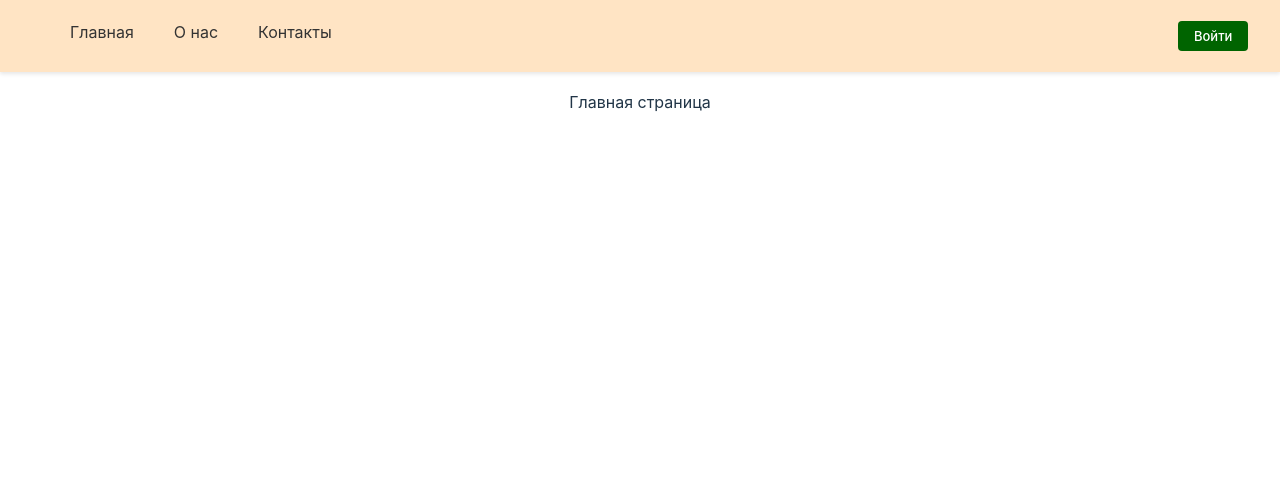
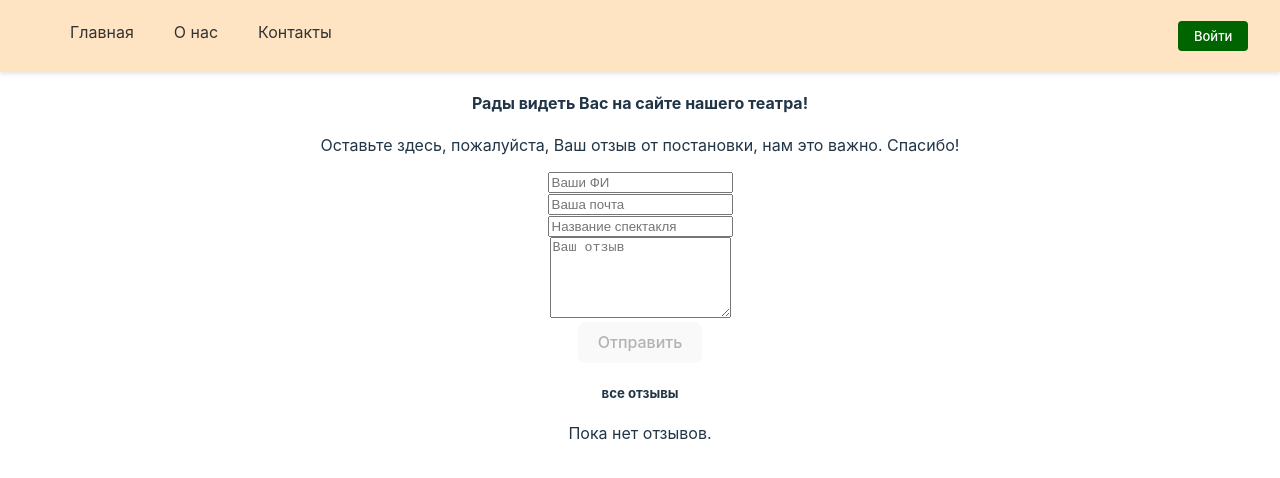
Before and after one commit to dariasadikova/Theater_react, a React (Vite) app: page / in a window 1280 px wide. Shown: the top 478 px of the page. Built offline with nearby package versions, Linux system fonts and the light colour scheme.

Commit message:
5lab: форма отзывов и реализация просмотра отправленных отзывов

```diff
--- a/package.json
+++ b/package.json
@@ -14,6 +14,7 @@
     "axios": "^1.6.2",
     "react": "^18.2.0",
     "react-dom": "^18.2.0",
+    "react-hook-form": "^7.49.3",
     "react-router-dom": "^6.21.1",
     "styled-components": "^6.1.1"
   },
--- a/src/components/Contact.tsx
+++ b/src/components/Contact.tsx
@@ -1,5 +1,6 @@
 import React from 'react';
 import '../App.css';
+
 
 
 const ContactPage: React.FC = () => {
--- a/src/components/Home.tsx
+++ b/src/components/Home.tsx
@@ -1,9 +1,92 @@
-import React from 'react';
-import '../App.css';
+import React, { useState } from 'react';
+import { useForm } from 'react-hook-form';
+import { Feedback, FeedbackForm } from '../interfaces';
 
+const FeedbackPage: React.FC = () => {
+  const [feedbackList, setFeedbackList] = useState<Feedback[]>([]);
 
-const HomePage: React.FC = () => {
-    return <div>Главная страница</div>;
-  };
+  const {
+    register, // метод для регистрации вашего инпута, для дальнейшей работы с ним
+    handleSubmit, // метод для получения данных формы, если валидация прошла успешна
+    formState: { errors, isValid }, // errors - список ошибок валидации для всех полей формы
+    reset // метод для очистки полей формы
+  } = useForm<FeedbackForm>({
+    mode: "onBlur", // параметр onBlur - отвечает за запуск валидации при не активном состоянии поля
+  });
 
-  export default HomePage;
+  const submitFeedback = (data: FeedbackForm) => {
+    const newFeedback: Feedback = {
+      name: data.name,
+      performance: data.performance,
+      feedback: data.feedback
+    };
+
+    // Обновление списка отзывов с добавлением нового отзыва
+    setFeedbackList(currentFeedbackList => [...currentFeedbackList, newFeedback]);
+
+      // Очистка формы после отправки
+      reset();
+    };
+  return (
+    <div>
+      <h4>Рады видеть Вас на сайте нашего театра!</h4>
+      <p>Оставьте здесь, пожалуйста, Ваш отзыв от постановки, нам это важно. Спасибо!</p>
+      <form onSubmit={handleSubmit(submitFeedback)} noValidate>
+        <input
+          {...register('name', {
+            required: "Это поле обязательно для заполнения"
+          })}
+          placeholder="Ваши ФИ"
+        />
+        <div>{errors.name?.message}</div>
+
+        <input
+          {...register('email', {
+            required: "Это поле обязательно для заполнения",
+            pattern: {
+              value: /^\S+@\S+$/i,
+              message: "Некорректный email"
+            }
+          })}
+          placeholder="Ваша почта"
+        />
+        <div>{errors.email?.message}</div>
+
+        <input
+          {...register('performance', {
+            required: "Пожалуйста, укажите спектакль"
+          })}
+          placeholder="Название спектакля"
+        />
+        <div>{errors.performance?.message}</div>
+
+        <textarea
+          {...register('feedback', {
+            required: "Поле отзыва не может быть пустым"
+          })}
+          placeholder="Ваш отзыв"
+          rows={5}
+        ></textarea>
+        <div>{errors.feedback?.message}</div>
+
+        <button type="submit" disabled={!isValid}>Отправить</button>
+      </form>
+
+      <div>
+        <h5>все отзывы</h5>
+        {feedbackList.length > 0 ? (
+          feedbackList.map((feedback, index) => (
+            <div key={index}>
+              <p>{feedback.name} о спектакле {feedback.performance} :</p>
+              <p>{feedback.feedback}</p>
+            </div>
+          ))
+        ) : (
+          <p>Пока нет отзывов.</p>
+        )}
+      </div>
+    </div>
+  );
+};
+
+export default FeedbackPage;
```
Also changed, not shown: src/interfaces.ts (+15 -1 lines), src/consts.tsx (line endings or trailing spaces), 1 other file (tests, documents, lock files or other folders).
